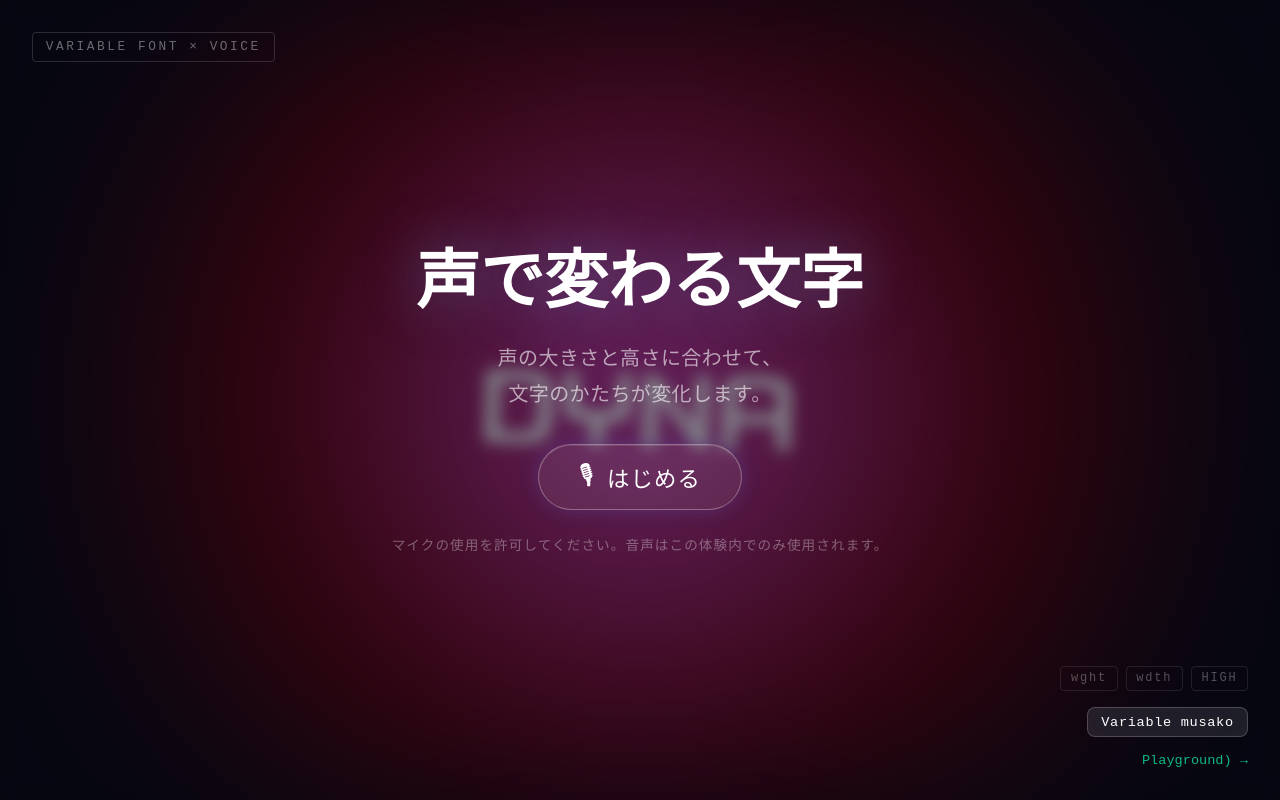
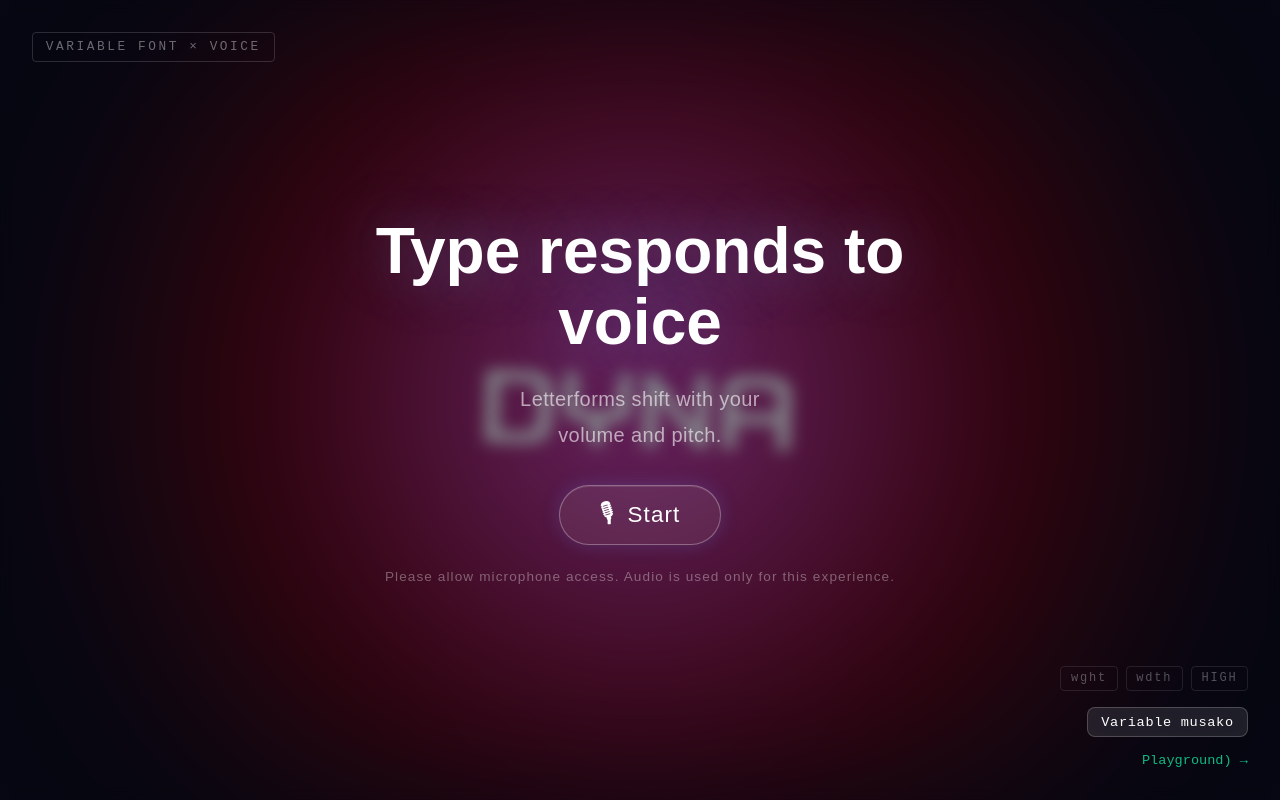
Before and after one commit to sherry0904/variablefont-voice, a Nuxt app: page / in a window 1280 px wide. Built offline with nearby package versions, Linux system fonts and the light colour scheme; a web font is replaced by a local one.

Commit message:
feat: 新增多語言支持，更新音頻分析和頁面文本

```diff
--- a/app/composables/useAudioAnalyzer.ts
+++ b/app/composables/useAudioAnalyzer.ts
@@ -1,4 +1,6 @@
 import { ref } from 'vue'
+
+import { DEFAULT_LOCALE, MESSAGES } from '~/config/messages'
 
 // ========== 聲音分析引擎參數設定區 ==========
 // 調整麥克風收音與分析的核心設定
@@ -51,8 +53,8 @@ export const useAudioAnalyzer = () => {
       isListening.value = true
       updateVolumeLoop()
     } catch (err) {
-      console.error('取得麥克風權限失敗:', err)
-      alert('請允許麥克風權限以啟動聲音視覺化。')
+      console.error('マイクの使用許可を取得できませんでした:', err)
+      alert(MESSAGES[DEFAULT_LOCALE].audio.micPermissionError)
     }
   }
 
--- /dev/null
+++ b/app/config/messages.ts
@@ -0,0 +1,94 @@
+export type Locale = 'ja' | 'zh-TW' | 'en';
+
+export const DEFAULT_LOCALE: Locale = 'en';
+export const DEBUG_LOCALE: Locale = 'zh-TW';
+
+export const MESSAGES = {
+  ja: {
+    index: {
+      heroTitle: '声で変わる文字',
+      heroDescriptionLine1: '声の大きさと高さに合わせて、',
+      heroDescriptionLine2: '文字のかたちが変化します。',
+      startButton: 'はじめる',
+      micHint: 'マイクの使用を許可してください。音声はこの体験内でのみ使用されます。',
+      fontPrefix: 'フォント：',
+      monitorToggleTitle: '数値パネルを切り替え',
+      showValues: '数値を表示',
+      hideValues: '数値を隠す',
+    },
+    playground: {
+      backToExperience: '← 体験に戻る',
+      title: '可変フォント Playground',
+      fontLabel: 'フォントを選択',
+      resetButton: '初期値に戻す',
+      inputPlaceholder: '文字を入力...',
+    },
+    audio: {
+      micPermissionError: 'マイクの使用を許可してください。',
+    },
+    debug: {
+      volumeLabel: '音量 Volume',
+      pitchLabel: '音の高さ Pitch',
+      deltaLabel: '変化量 Delta',
+      hint: 'Dキーで閉じる · 0に戻すとマイク入力',
+    },
+  },
+  'zh-TW': {
+    index: {
+      heroTitle: '聲音改變文字',
+      heroDescriptionLine1: '文字會隨著聲音大小與音高，',
+      heroDescriptionLine2: '即時改變形狀。',
+      startButton: '開始',
+      micHint: '請允許使用麥克風。聲音只會用於這個互動體驗。',
+      fontPrefix: '字型：',
+      monitorToggleTitle: '切換數據監測面板',
+      showValues: '顯示數值',
+      hideValues: '隱藏數值',
+    },
+    playground: {
+      backToExperience: '← 回聲音互動',
+      title: '可變字型測試場域 (Playground)',
+      fontLabel: '選擇字型',
+      resetButton: '重設預設值',
+      inputPlaceholder: '輸入文字測試...',
+    },
+    audio: {
+      micPermissionError: '請允許麥克風權限以啟動聲音視覺化。',
+    },
+    debug: {
+      volumeLabel: '模擬音量 Volume',
+      pitchLabel: '模擬音高 Pitch',
+      deltaLabel: '模擬爆發 Delta',
+      hint: '按 D 關閉 · 滑到 0 恢復麥克風',
+    },
+  },
+  en: {
+    index: {
+      heroTitle: 'Type responds to voice',
+      heroDescriptionLine1: 'Letterforms shift with your',
+      heroDescriptionLine2: 'volume and pitch.',
+      startButton: 'Start',
+      micHint: 'Please allow microphone access. Audio is used only for this experience.',
+      fontPrefix: 'Font:',
+      monitorToggleTitle: 'Toggle value panel',
+      showValues: 'Show values',
+      hideValues: 'Hide values',
+    },
+    playground: {
+      backToExperience: '← Back to experience',
+      title: 'Variable Font Playground',
+      fontLabel: 'Select font',
+      resetButton: 'Reset values',
+      inputPlaceholder: 'Type to test...',
+    },
+    audio: {
+      micPermissionError: 'Please allow microphone access.',
+    },
+    debug: {
+      volumeLabel: 'Debug Volume',
+      pitchLabel: 'Debug Pitch',
+      deltaLabel: 'Debug Delta',
+      hint: 'Press D to close · Set volume to 0 to use microphone input',
+    },
+  },
+} as const;
--- a/app/pages/index.vue
+++ b/app/pages/index.vue
@@ -17,17 +17,17 @@
 
         <!-- 主標題 -->
         <div class="hero">
-          <h1 class="hero-title">声で変わる文字</h1>
+          <h1 class="hero-title">{{ text.heroTitle }}</h1>
           <p class="hero-desc">
-            声の大きさと高さに合わせて、<br>
-            文字のかたちが変化します。
+            {{ text.heroDescriptionLine1 }}<br>
+            {{ text.heroDescriptionLine2 }}
           </p>
 
           <button @click="handleStart" class="start-btn">
             <span class="btn-icon">🎙</span>
-            <span class="btn-text">はじめる</span>
+            <span class="btn-text">{{ text.startButton }}</span>
           </button>
-          <p class="hint">マイクの使用を許可してください。音声はこの体験内でのみ使用されます。</p>
+          <p class="hint">{{ text.micHint }}</p>
         </div>
 
         <!-- 右下角技術標籤與前往訓練場 -->
@@ -67,7 +67,7 @@
         <div class="font-switcher top-left">
           <select v-model="currentFontId">
             <option v-for="font in availableFonts" :key="font.id" :value="font.id">
-              字型：{{ font.name }}
+              {{ text.fontPrefix }}{{ font.name }}
             </option>
           </select>
         </div>
@@ -77,9 +77,9 @@
           class="monitor-toggle"
           @click="showMonitor = !showMonitor"
           :class="{ active: showMonitor }"
-          title="切換數據監測面板"
+          :title="text.monitorToggleTitle"
         >
-          <span class="toggle-text">{{ showMonitor ? '隱藏數值' : '顯示數值' }}</span>
+          <span class="toggle-text">{{ showMonitor ? text.hideValues : text.showValues }}</span>
         </button>
       </div>
 
@@ -137,7 +137,7 @@
       <div v-if="showDebug" class="debug-panel">
         <div class="debug-title">🛠 DEBUG MODE</div>
         <div class="debug-row">
-          <label>模擬音量 Volume</label>
+          <label>{{ debugText.volumeLabel }}</label>
           <input
             type="range"
             min="0" max="1" step="0.01"
@@ -147,7 +147,7 @@
           <span class="debug-val">{{ Math.round(debugVolume * 100) }}%</span>
         </div>
         <div class="debug-row" :style="{ opacity: debugVolume > 0 ? 1 : 0.5 }">
-          <label>模擬音高 Pitch</label>
+          <label>{{ debugText.pitchLabel }}</label>
           <input
             type="range"
             min="0" max="1" step="0.01"
@@ -158,7 +158,7 @@
           <span class="debug-val">{{ Math.round(debugPitch * 100) }}%</span>
         </div>
         <div class="debug-row" :style="{ opacity: debugVolume > 0 && hasDeltaDrivenAxis ? 1 : 0.5 }">
-          <label>模擬爆發 Delta</label>
+          <label>{{ debugText.deltaLabel }}</label>
           <input
             type="range"
             min="0" max="1" step="0.01"
@@ -168,7 +168,7 @@
           />
           <span class="debug-val">{{ Math.round(debugDelta * 100) }}%</span>
         </div>
-        <div class="debug-hint">按 D 關閉 · 滑到 0 恢復麥克風</div>
+        <div class="debug-hint">{{ debugText.hint }}</div>
         <div class="divider"></div>
         <NuxtLink :to="playgroundRoute" class="debug-playground-link">Playground →</NuxtLink>
       </div>
@@ -181,8 +181,11 @@ import { ref, onMounted, onBeforeUnmount, computed, reactive, watch } from 'vue'
 import { useAudioAnalyzer } from '~/composables/useAudioAnalyzer'
 import { lerp, getSineWave } from '~/composables/useMath'
 import { DEFAULT_FONT_ID, VARIABLE_FONTS, getVisibleFonts, type AxisConfig } from '~/config/fonts'
+import { DEBUG_LOCALE, DEFAULT_LOCALE, MESSAGES } from '~/config/messages'
 
 const { isListening, rawVolume, volumeDelta, pitch, startListening, stopListening } = useAudioAnalyzer()
+const text = MESSAGES[DEFAULT_LOCALE].index
+const debugText = MESSAGES[DEBUG_LOCALE].debug
 
 // ========== 動態互動視覺參數設定區 ==========
 // 你可以在這裡調整所有字體和視覺反應的幅度！
--- a/app/pages/playground.vue
+++ b/app/pages/playground.vue
@@ -2,15 +2,15 @@
   <div class="playground-container" :style="{ backgroundColor: 'var(--bg-color-idle)' }">
     <!-- Header -->
     <header class="header">
-      <NuxtLink :to="homeRoute" class="back-btn">← 回聲音互動</NuxtLink>
-      <h1 class="title">可變字型測試場域 (Playground)</h1>
+      <NuxtLink :to="homeRoute" class="back-btn">{{ text.backToExperience }}</NuxtLink>
+      <h1 class="title">{{ text.title }}</h1>
     </header>
 
     <div class="content">
       <!-- 控制面板 -->
       <aside class="controls">
         <div class="control-group">
-          <label class="font-label">選擇字型</label>
+          <label class="font-label">{{ text.fontLabel }}</label>
           <select class="font-select" v-model="currentFontId">
             <option v-for="font in availableFonts" :key="font.id" :value="font.id">
               {{ font.name }}
@@ -36,7 +36,7 @@
           />
         </div>
 
-        <button @click="resetAxes" class="reset-btn">重設預設值</button>
+        <button @click="resetAxes" class="reset-btn">{{ text.resetButton }}</button>
       </aside>
 
       <!-- 預覽區 -->
@@ -48,7 +48,7 @@
             fontFamily: currentFont.cssFamily,
             fontVariationSettings: currentVariationSettings
           }"
-          placeholder="輸入文字測試..."
+          :placeholder="text.inputPlaceholder"
         ></textarea>
         <div class="css-display">
           font-variation-settings: {{ currentVariationSettings || 'normal' }};
@@ -61,8 +61,10 @@
 <script setup lang="ts">
 import { ref, computed, reactive, watch } from 'vue'
 import { DEFAULT_FONT_ID, VARIABLE_FONTS, getVisibleFonts } from '~/config/fonts'
+import { DEFAULT_LOCALE, MESSAGES } from '~/config/messages'
 
 // State
+const text = MESSAGES[DEFAULT_LOCALE].playground
 const route = useRoute()
 const isDevFontMode = computed(() => route.query.dev === '1')
 const devRouteQuery = computed(() => isDevFontMode.value ? { dev: '1' } : undefined)
```
